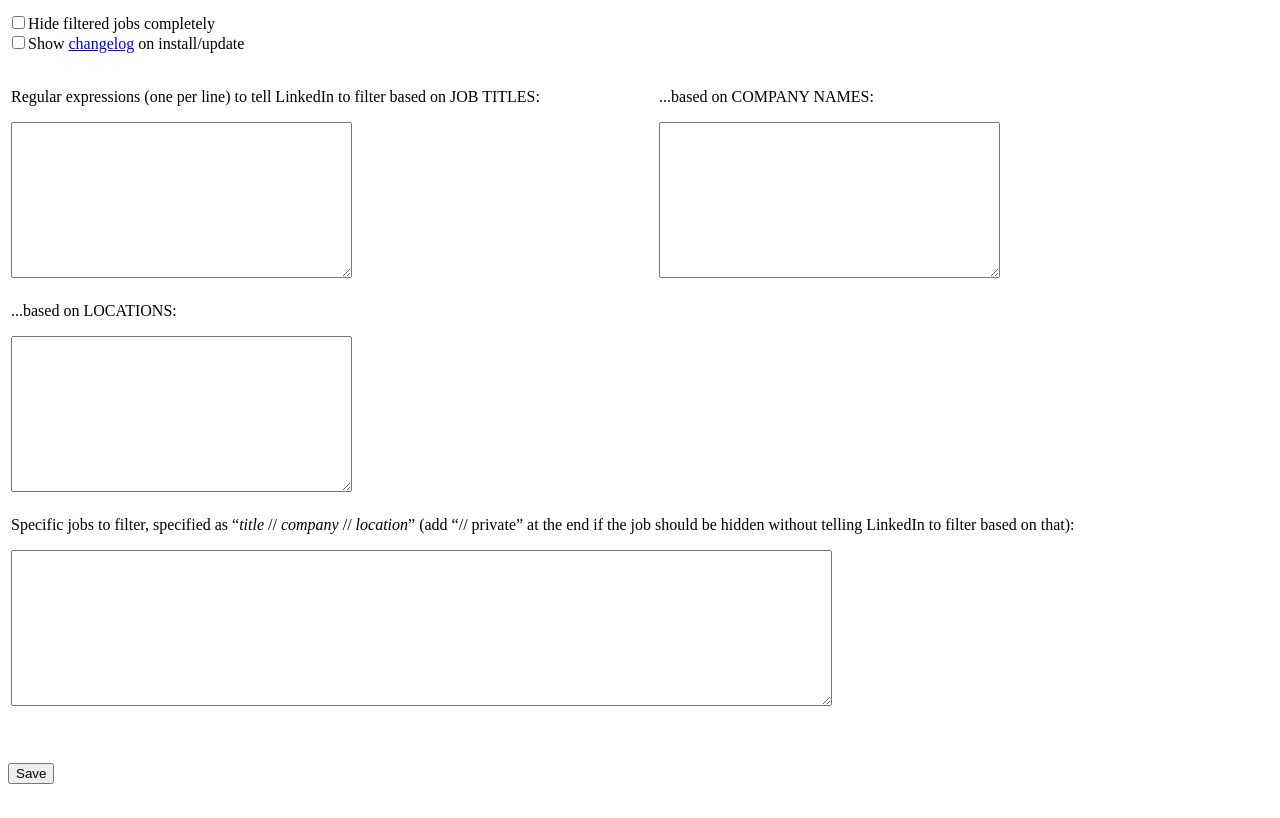
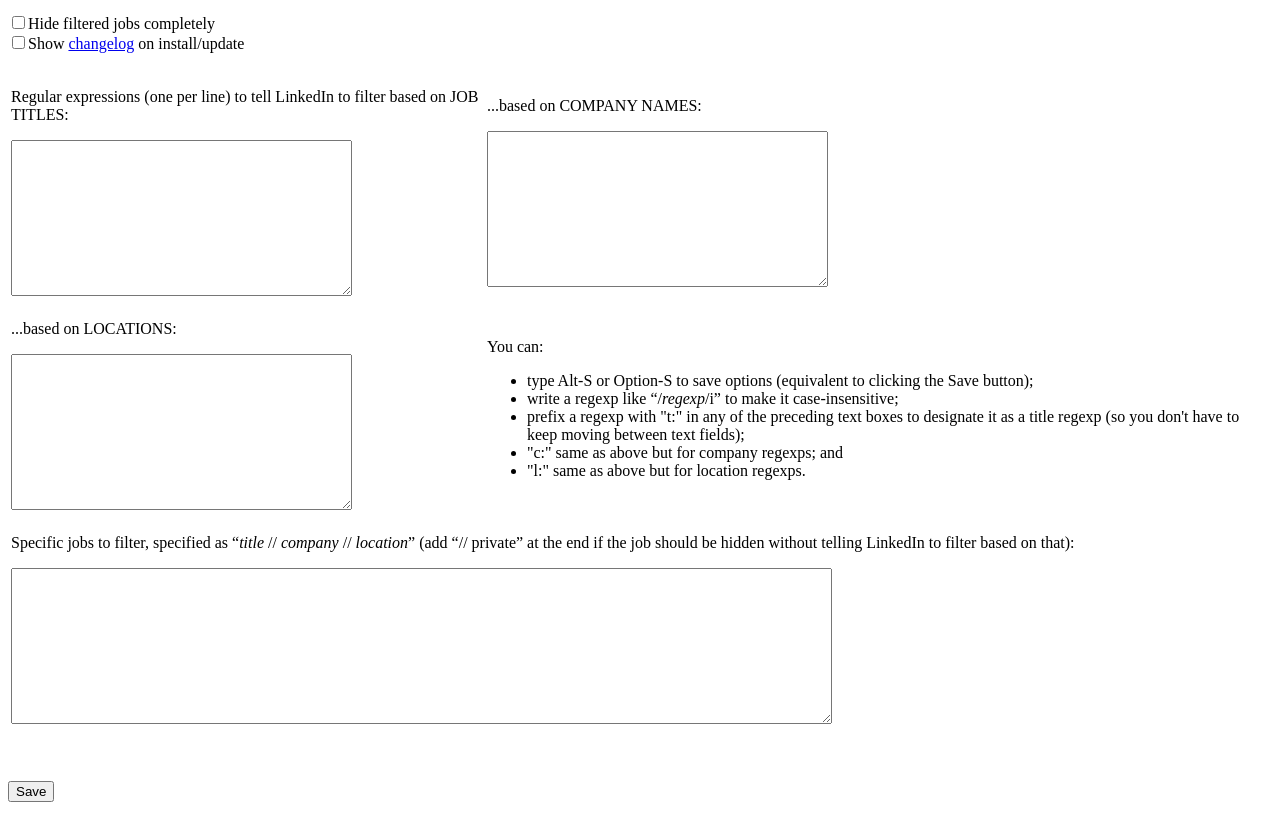
Before and after one commit to jikamens/jobs-filterer-for-linkedin, a browser extension: page options.html in a window 1280 px wide. Shown: the part 88-906 px from the top of the page. Drawn offline with Linux system fonts and the light colour scheme.

Commit message:
Add a help message documenting Alt-S, /regexp/i, and regexp prefixes

```diff
--- a/options.html
+++ b/options.html
@@ -44,6 +44,20 @@ this program. If not, see <https://www.gnu.org/licenses/>.
           <p>...based on LOCATIONS:</p>
           <textarea id="locations" rows="10" cols="40"></textarea>
         </td>
+        <td>
+          <p>You can:</p>
+          <ul>
+            <li>type Alt-S or Option-S to save options (equivalent to
+              clicking the Save button);</li>
+            <li>write a regexp like &ldquo;/<em>regexp</em>/i&rdquo;
+              to make it case-insensitive;</li>
+            <li>prefix a regexp with "t:" in any of the preceding text
+              boxes to designate it as a title regexp (so you don't
+              have to keep moving between text fields);</li>
+            <li>"c:" same as above but for company regexps; and</li>
+            <li>"l:" same as above but for location regexps.</li>
+          </ul>
+        </td>
       </tr>
       <tr>
         <td colspan=2>
```
